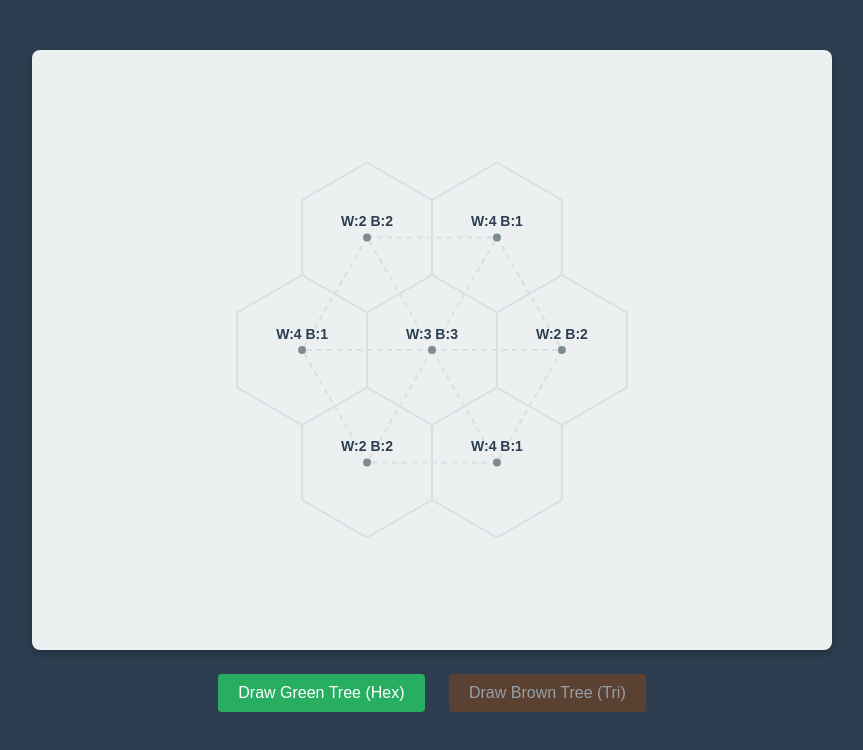
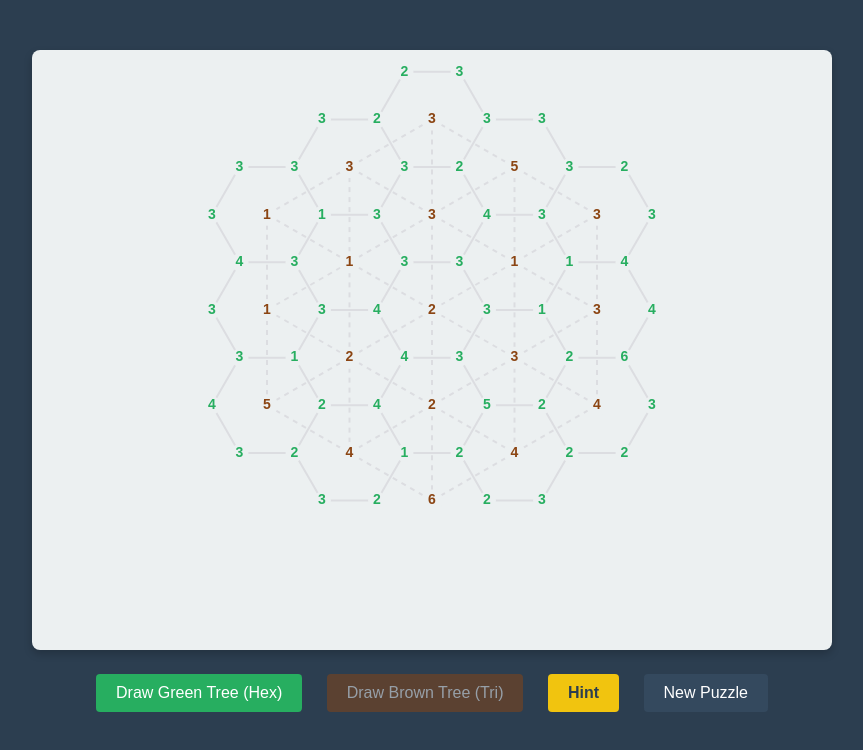
Before and after one commit to davidlowry-arch/dual-tree-puzzle, a plain HTML site: page index.html in a window 1280 px wide. Shown: the whole page, without its empty margins (208-1071 px from the left). Drawn offline with Linux system fonts and the light colour scheme.

Commit message:
update 1.1

```diff
--- a/index.html
+++ b/index.html
@@ -11,10 +11,12 @@
         <canvas id="puzzleCanvas" width="800" height="600"></canvas>
     </div>
 
-    <div id="controls">
-        <button id="btn-green" class="active">Draw Green Tree (Hex)</button>
-        <button id="btn-brown">Draw Brown Tree (Tri)</button>
-    </div>
+<div id="controls">
+    <button id="btn-green" class="active">Draw Green Tree (Hex)</button>
+    <button id="btn-brown">Draw Brown Tree (Tri)</button>
+    <button id="btn-hint" style="background-color: #f1c40f; color: #2c3e50; font-weight: bold;">Hint</button>
+    <button id="btn-new" style="background-color: #34495e; color: white;">New Puzzle</button>
+</div>
 
     <script src="script.js"></script>
 </body>
--- a/script.js
+++ b/script.js
@@ -1,99 +1,133 @@
 const canvas = document.getElementById('puzzleCanvas');
 const ctx = canvas.getContext('2d');
 
-let currentMode = 'green'; // 'green' (Hex edges) or 'brown' (Tri edges)
+let currentMode = 'green';
 
 // --- Interaction State ---
-let greenTreeEdges = []; // Array of drawn Hex edges
-let brownTreeEdges = []; // Array of drawn Tri edges
+let greenTreeEdges = [];
+let brownTreeEdges = [];
 let hoveredEdge = null;
-let errorFlashEdge = null; // Used to flash red if a loop is attempted
+let errorFlashEdge = null;
 let errorFlashTime = 0;
+let hintFlashEdge = null;
+let hintFlashTime = 0;
+
+// --- Solution State ---
+let solutionGreenEdges = [];
+let solutionBrownEdges = [];
 
 // --- Geometry Setup ---
-const HEX_SIZE = 75;
-const CENTER = { x: canvas.width / 2, y: canvas.height / 2 };
+const HEX_SIZE = 55;
+const CENTER = { x: canvas.width / 2, y: canvas.height / 2 - 40 };
 
-// The 7 Hexagons (Axial Coordinates) and our prototype clues
-const hexData = [
-    { q: 0, r: 0,   clue: "W:3 B:3" }, // Center
-    { q: 0, r: -1,  clue: "W:2 B:2" }, // North
-    { q: 1, r: -1,  clue: "W:4 B:1" }, // Northeast
-    { q: 1, r: 0,   clue: "W:2 B:2" }, // Southeast
-    { q: 0, r: 1,   clue: "W:4 B:1" }, // South
-    { q: -1, r: 1,  clue: "W:2 B:2" }, // Southwest
-    { q: -1, r: 0,  clue: "W:4 B:1" }  // Northwest
-];
+let centers = [];
+let corners = [];
+let allHexEdges = [];
+let allTriEdges = [];
 
-const centers = [];
-const hexEdgeMap = new Map();
-const triEdgeMap = new Map();
-
-// Helper to create unique IDs for points and edges to avoid duplicates
-function getKey(x, y) { return Math.round(x) + ',' + Math.round(y); }
+function getKey(x, y) { return Math.round(x * 100) + ',' + Math.round(y * 100); }
 function getEdgeKey(p1, p2) { return [getKey(p1.x, p1.y), getKey(p2.x, p2.y)].sort().join('|'); }
 
-// 1. Generate Hex Centers and Edges (Green Tree)
-hexData.forEach(hex => {
-    // Convert Axial to Pixel Coordinates
-    const cx = CENTER.x + HEX_SIZE * Math.sqrt(3) * (hex.q + hex.r / 2);
-    const cy = CENTER.y + HEX_SIZE * 3/2 * hex.r;
-    centers.push({ x: cx, y: cy, clue: hex.clue });
+// --- Initialization & Generation ---
+function generateAttempt() {
+    centers = [];
+    corners = [];
+    allHexEdges = [];
+    allTriEdges = [];
+    solutionGreenEdges = [];
+    solutionBrownEdges = [];
+    greenTreeEdges.length = 0;
+    brownTreeEdges.length = 0;
+    hoveredEdge = null;
 
-    const corners = [];
-    for (let i = 0; i < 6; i++) {
-        const angle = Math.PI / 180 * (60 * i - 30);
-        corners.push({ x: cx + HEX_SIZE * Math.cos(angle), y: cy + HEX_SIZE * Math.sin(angle) });
+    const hexes = [];
+    for (let q = -2; q <= 2; q++) {
+        for (let r = -2; r <= 2; r++) {
+            if (Math.abs(q + r) <= 2) {
+                hexes.push({ q, r });
+            }
+        }
     }
 
-    for (let i = 0; i < 6; i++) {
-        const p1 = corners[i];
-        const p2 = corners[(i + 1) % 6];
+    const uniqueCornersMap = new Map();
+    const localHexEdgeMap = new Map();
+
+    hexes.forEach((hex, i) => {
+        const cx = CENTER.x + HEX_SIZE * 1.5 * hex.q;
+        const cy = CENTER.y + HEX_SIZE * Math.sqrt(3) * (hex.r + hex.q / 2);
+        centers.push({ x: cx, y: cy, clue: 0, index: i });
+
+        const hexCorners = [];
+        for (let j = 0; j < 6; j++) {
+            const angle = Math.PI / 180 * (60 * j);
+            const px = cx + HEX_SIZE * Math.cos(angle);
+            const py = cy + HEX_SIZE * Math.sin(angle);
+            const key = getKey(px, py);
+
+            if (!uniqueCornersMap.has(key)) {
+                uniqueCornersMap.set(key, { x: px, y: py, clue: 0, id: key });
+            }
+            hexCorners.push(uniqueCornersMap.get(key));
+        }
+
+        for (let j = 0; j < 6; j++) {
+            const p1 = hexCorners[j];
+            const p2 = hexCorners[(j + 1) % 6];
             const edgeKey = getEdgeKey(p1, p2);
-        if (!hexEdgeMap.has(edgeKey)) {
-            hexEdgeMap.set(edgeKey, { id: edgeKey, p1: p1, p2: p2 });
+
+            if (!localHexEdgeMap.has(edgeKey)) {
+                // ADDED solutionValue: 0
+                localHexEdgeMap.set(edgeKey, { id: edgeKey, p1, p2, hexIndices: [i], value: 0, solutionValue: 0 });
+            } else {
+                localHexEdgeMap.get(edgeKey).hexIndices.push(i);
             }
         }
     });
 
-// 2. Generate Tri Edges connecting adjacent centers (Brown Tree)
-for (let i = 0; i < centers.length; i++) {
-    for (let j = i + 1; j < centers.length; j++) {
-        // Two hexes are adjacent if the distance between them is ~ sqrt(3) * size
-        const dist = Math.hypot(centers[i].x - centers[j].x, centers[i].y - centers[j].y);
-        if (Math.abs(dist - HEX_SIZE * Math.sqrt(3)) < 5) { // 5px tolerance
-            const edgeKey = getEdgeKey(centers[i], centers[j]);
-            if (!triEdgeMap.has(edgeKey)) {
-                triEdgeMap.set(edgeKey, { id: edgeKey, p1: centers[i], p2: centers[j] });
+    corners = Array.from(uniqueCornersMap.values());
+    const rawHexEdges = Array.from(localHexEdgeMap.values());
+
+    const interiorHexEdges = [];
+    const perimeterHexEdges = [];
+
+    rawHexEdges.forEach(hexEdge => {
+        if (hexEdge.hexIndices.length === 2) {
+            interiorHexEdges.push(hexEdge);
+            const u = hexEdge.hexIndices[0];
+            const v = hexEdge.hexIndices[1];
+            const triEdge = {
+                id: getEdgeKey(centers[u], centers[v]),
+                p1: centers[u],
+                p2: centers[v],
+                u: u,
+                v: v,
+                value: 0,
+                solutionValue: 0 // ADDED solutionValue: 0
+            };
+            allTriEdges.push(triEdge);
+            hexEdge.correspondingTriEdge = triEdge;
+        } else {
+            perimeterHexEdges.push(hexEdge);
         }
-        }
-    }
-}
+    });
 
-const allHexEdges = Array.from(hexEdgeMap.values());
-const allTriEdges = Array.from(triEdgeMap.values());
+    perimeterHexEdges.sort((a, b) => {
+        const midYa = (a.p1.y + a.p2.y) / 2;
+        const midYb = (b.p1.y + b.p2.y) / 2;
+        return midYb - midYa;
+    });
 
-// --- Math & Loop Detection ---
+    perimeterHexEdges.splice(0, 3);
+    const canopyEdges = perimeterHexEdges;
 
-// Point to Line Segment distance (for hovering)
-function pointToSegmentDist(px, py, x1, y1, x2, y2) {
-    const l2 = (x1 - x2) ** 2 + (y1 - y2) ** 2;
-    if (l2 === 0) return Math.hypot(px - x1, py - y1);
-    let t = ((px - x1) * (x2 - x1) + (py - y1) * (y2 - y1)) / l2;
-    t = Math.max(0, Math.min(1, t));
-    return Math.hypot(px - (x1 + t * (x2 - x1)), py - (y1 + t * (y2 - y1)));
-}
+    allHexEdges = [...interiorHexEdges, ...canopyEdges];
 
-// Union-Find algorithm to detect if adding an edge creates a closed loop
-function createsLoop(existingEdges, newEdge) {
     const parent = {};
-
     function find(i) {
         if (parent[i] === undefined) parent[i] = i;
         if (parent[i] === i) return i;
         return parent[i] = find(parent[i]);
     }
-
     function union(i, j) {
         let rootI = find(i);
         let rootJ = find(j);
@@ -104,47 +138,158 @@ function createsLoop(existingEdges, newEdge) {
         return false;
     }
 
-    // Build sets from existing edges
+    canopyEdges.forEach(edge => {
+        solutionGreenEdges.push(edge);
+        union(edge.p1.id, edge.p2.id);
+    });
+
+    interiorHexEdges.forEach(edge => {
+        const midX = (edge.p1.x + edge.p2.x) / 2;
+        const midY = (edge.p1.y + edge.p2.y) / 2;
+        const dist = Math.hypot(midX - CENTER.x, midY - CENTER.y);
+        edge.weight = dist + Math.random() * HEX_SIZE * 2;
+    });
+    interiorHexEdges.sort((a, b) => a.weight - b.weight);
+
+    interiorHexEdges.forEach(edge => {
+        if (union(edge.p1.id, edge.p2.id)) {
+            solutionGreenEdges.push(edge);
+        } else {
+            solutionBrownEdges.push(edge.correspondingTriEdge);
+        }
+    });
+
+    // Assign Hashi Double Lines (40% to 60% dynamically per puzzle)
+    const doubleProbability = 0.4 + Math.random() * 0.2;
+
+    solutionGreenEdges.forEach(e => {
+        e.solutionValue = Math.random() < doubleProbability ? 2 : 1;
+        e.value = 0; // Reset player state
+    });
+
+    solutionBrownEdges.forEach(e => {
+        e.solutionValue = Math.random() < doubleProbability ? 2 : 1;
+        e.value = 0; // Reset player state
+    });
+}
+
+function initPuzzle() {
+    generateAttempt();
+
+    // Tally up the solutionValues of the connected edges for the clues
+    solutionBrownEdges.forEach(e => {
+        centers[e.u].clue += e.solutionValue;
+        centers[e.v].clue += e.solutionValue;
+    });
+
+    solutionGreenEdges.forEach(e => {
+        e.p1.clue += e.solutionValue;
+        e.p2.clue += e.solutionValue;
+    });
+}
+
+// --- Player Logic & Win Condition ---
+function pointToSegmentDist(px, py, x1, y1, x2, y2) {
+    const l2 = (x1 - x2) ** 2 + (y1 - y2) ** 2;
+    if (l2 === 0) return Math.hypot(px - x1, py - y1);
+    let t = ((px - x1) * (x2 - x1) + (py - y1) * (y2 - y1)) / l2;
+    t = Math.max(0, Math.min(1, t));
+    return Math.hypot(px - (x1 + t * (x2 - x1)), py - (y1 + t * (y2 - y1)));
+}
+
+function createsLoop(existingEdges, newEdge) {
+    const parent = {};
+    function find(i) {
+        if (parent[i] === undefined) parent[i] = i;
+        if (parent[i] === i) return i;
+        return parent[i] = find(parent[i]);
+    }
+    function union(i, j) {
+        let rootI = find(i);
+        let rootJ = find(j);
+        if (rootI !== rootJ) {
+            parent[rootI] = rootJ;
+            return true;
+        }
+        return false;
+    }
+
     for (let e of existingEdges) {
         union(getKey(e.p1.x, e.p1.y), getKey(e.p2.x, e.p2.y));
     }
-
-    // Check if new edge connects two nodes already in the same set
-    let root1 = find(getKey(newEdge.p1.x, newEdge.p1.y));
-    let root2 = find(getKey(newEdge.p2.x, newEdge.p2.y));
-
-    return root1 === root2;
+    return !union(getKey(newEdge.p1.x, newEdge.p1.y), getKey(newEdge.p2.x, newEdge.p2.y));
 }
 
+function checkWinCondition() {
+    if (greenTreeEdges.length !== solutionGreenEdges.length) return false;
+    if (brownTreeEdges.length !== solutionBrownEdges.length) return false;
+
+    // Check if every edge the player drew perfectly matches its required solution weight
+    const arraysMatch = (drawnTree) => {
+        // If a player drew an incorrect line, its solutionValue is 0, so this returns false.
+        return drawnTree.every(edge => edge.value === edge.solutionValue);
+    };
+
+    if (!arraysMatch(greenTreeEdges)) return false;
+    if (!arraysMatch(brownTreeEdges)) return false;
+
+    return true;
+}
 
 // --- Event Listeners ---
+function updateModeUI() {
+    document.getElementById('btn-green').style.opacity = currentMode === 'green' ? '1' : '0.5';
+    document.getElementById('btn-brown').style.opacity = currentMode === 'brown' ? '1' : '0.5';
+}
 
-// UI Buttons
-document.getElementById('btn-green').addEventListener('click', (e) => {
-    currentMode = 'green';
-    document.getElementById('btn-green').style.opacity = '1';
-    document.getElementById('btn-brown').style.opacity = '0.5';
+document.getElementById('btn-green').addEventListener('click', () => { currentMode = 'green'; updateModeUI(); });
+document.getElementById('btn-brown').addEventListener('click', () => { currentMode = 'brown'; updateModeUI(); });
+
+updateModeUI();
+
+document.getElementById('btn-new').addEventListener('click', initPuzzle);
+
+document.getElementById('btn-hint').addEventListener('click', () => {
+    // Find lines where the player's value is lower than the required solutionValue
+    const missingGreen = solutionGreenEdges.filter(sol => sol.value < sol.solutionValue);
+    const missingBrown = solutionBrownEdges.filter(sol => sol.value < sol.solutionValue);
+
+    const allMissing = [
+        ...missingGreen.map(e => ({ edge: e, type: 'green' })),
+        ...missingBrown.map(e => ({ edge: e, type: 'brown' }))
+    ];
+
+    if (allMissing.length === 0) {
+        alert("No more hints available! If the puzzle isn't solved, you may need to erase some incorrect lines.");
+        return;
+    }
+
+    const hint = allMissing[Math.floor(Math.random() * allMissing.length)];
+    const targetTree = hint.type === 'green' ? greenTreeEdges : brownTreeEdges;
+    const drawnEdge = targetTree.find(d => d.id === hint.edge.id);
+
+    if (drawnEdge) {
+        drawnEdge.value = 2; // Upgrade to double
+    } else {
+        hint.edge.value = 1; // Draw single
+        targetTree.push(hint.edge);
+    }
+
+    hintFlashEdge = hint.edge;
+    hintFlashTime = Date.now();
+
+    if (checkWinCondition()) triggerWin();
 });
 
-document.getElementById('btn-brown').addEventListener('click', (e) => {
-    currentMode = 'brown';
-    document.getElementById('btn-brown').style.opacity = '1';
-    document.getElementById('btn-green').style.opacity = '0.5';
-});
-
-// Initialize button styles
-document.getElementById('btn-brown').style.opacity = '0.5';
-
-// Mouse Hover Tracking
 canvas.addEventListener('mousemove', (e) => {
     const rect = canvas.getBoundingClientRect();
     const mx = e.clientX - rect.left;
     const my = e.clientY - rect.top;
 
-    let closestDist = 15; // Hover snap radius
     hoveredEdge = null;
+    let closestDist = 15;
 
-    const targetEdges = currentMode === 'green' ? allHexEdges : allTriEdges;
+    let targetEdges = currentMode === 'green' ? allHexEdges : allTriEdges;
 
     for (let edge of targetEdges) {
         const d = pointToSegmentDist(mx, my, edge.p1.x, edge.p1.y, edge.p2.x, edge.p2.y);
@@ -155,25 +300,42 @@ canvas.addEventListener('mousemove', (e) => {
     }
 });
 
-// Mouse Click Toggle
+function triggerWin() {
+    setTimeout(() => {
+        if (window.confirm("Congratulations! You've solved the puzzle! Play again?")) {
+            initPuzzle();
+        }
+    }, 50);
+}
+
 canvas.addEventListener('mousedown', () => {
     if (!hoveredEdge) return;
 
     const targetTree = currentMode === 'green' ? greenTreeEdges : brownTreeEdges;
-    const index = targetTree.findIndex(e => e.id === hoveredEdge.id);
+    const existingEdge = targetTree.find(e => e.id === hoveredEdge.id);
 
-    if (index > -1) {
-        // If it already exists, remove it (erase)
+    if (existingEdge) {
+        if (existingEdge.value === 1) {
+            // Upgrade to double line
+            existingEdge.value = 2;
+        } else {
+            // Remove completely
+            const index = targetTree.indexOf(existingEdge);
             targetTree.splice(index, 1);
+            existingEdge.value = 0;
+        }
     } else {
-        // If it doesn't exist, verify it doesn't create a loop
+        // Draw new single line
         if (createsLoop(targetTree, hoveredEdge)) {
             errorFlashEdge = hoveredEdge;
             errorFlashTime = Date.now();
         } else {
+            hoveredEdge.value = 1;
             targetTree.push(hoveredEdge);
         }
     }
+
+    if (checkWinCondition()) triggerWin();
 });
 
 
@@ -189,46 +351,76 @@ function drawLine(p1, p2, color, width, isDashed = false) {
     ctx.setLineDash([]);
 }
 
+// Advanced renderer for Hashi lines
+function drawEdge(e, color, width, isDashed = false) {
+    if (e.value === 2) {
+        // Calculate normals to draw parallel offset lines
+        const dx = e.p2.x - e.p1.x;
+        const dy = e.p2.y - e.p1.y;
+        const len = Math.hypot(dx, dy);
+        const nx = (-dy / len) * 3.5;
+        const ny = (dx / len) * 3.5;
+
+        drawLine({x: e.p1.x + nx, y: e.p1.y + ny}, {x: e.p2.x + nx, y: e.p2.y + ny}, color, width * 0.6, isDashed);
+        drawLine({x: e.p1.x - nx, y: e.p1.y - ny}, {x: e.p2.x - nx, y: e.p2.y - ny}, color, width * 0.6, isDashed);
+    } else {
+        // Standard single line
+        drawLine(e.p1, e.p2, color, width, isDashed);
+    }
+}
+
 function draw() {
     ctx.clearRect(0, 0, canvas.width, canvas.height);
 
-    // 1. Draw Base Grid (Faint)
+    // Draw background grids
     allHexEdges.forEach(e => drawLine(e.p1, e.p2, '#dcdde1', 2));
     allTriEdges.forEach(e => drawLine(e.p1, e.p2, '#dcdde1', 2, true));
 
-    // 2. Draw Hover State
+    // Draw hover state
     if (hoveredEdge) {
         drawLine(hoveredEdge.p1, hoveredEdge.p2, '#bdc3c7', 8);
     }
 
-    // 3. Draw Confirmed Trees
-    greenTreeEdges.forEach(e => drawLine(e.p1, e.p2, '#27ae60', 6));
-    brownTreeEdges.forEach(e => drawLine(e.p1, e.p2, '#8e44ad', 6)); // Using purple/brown
+    // Draw player's hashi networks
+    greenTreeEdges.forEach(e => drawEdge(e, '#27ae60', 6));
+    brownTreeEdges.forEach(e => drawEdge(e, '#8B4513', 6));
 
-    // 4. Draw Error Flash (If loop attempted)
+    if (hintFlashEdge && Date.now() - hintFlashTime < 600) {
+        drawLine(hintFlashEdge.p1, hintFlashEdge.p2, '#f1c40f', 12);
+    }
+
     if (errorFlashEdge && Date.now() - errorFlashTime < 300) {
         drawLine(errorFlashEdge.p1, errorFlashEdge.p2, '#e74c3c', 8);
     }
 
-    // 5. Draw Hex Centers & Text Clues
     ctx.font = "bold 14px sans-serif";
     ctx.textAlign = "center";
     ctx.textBaseline = "middle";
 
+    // Draw Brown Clues (Triangle centers)
     centers.forEach(c => {
-        // Draw little node circle
         ctx.beginPath();
-        ctx.arc(c.x, c.y, 4, 0, Math.PI * 2);
-        ctx.fillStyle = '#7f8c8d';
+        ctx.arc(c.x, c.y, 11, 0, Math.PI * 2);
+        ctx.fillStyle = '#ecf0f1';
         ctx.fill();
+        ctx.fillStyle = '#8B4513';
+        if(c.clue > 0) ctx.fillText(c.clue, c.x, c.y);
+    });
 
-        // Draw Clue Text
-        ctx.fillStyle = '#2c3e50';
-        ctx.fillText(c.clue, c.x, c.y - 15);
+    // Draw Green Clues (Hexagon corners)
+    corners.forEach(c => {
+        if (c.clue > 0) {
+            ctx.beginPath();
+            ctx.arc(c.x, c.y, 9, 0, Math.PI * 2);
+            ctx.fillStyle = '#ecf0f1';
+            ctx.fill();
+            ctx.fillStyle = '#27ae60';
+            ctx.fillText(c.clue, c.x, c.y);
+        }
     });
 
     requestAnimationFrame(draw);
 }
 
-// Start Engine
+initPuzzle();
 draw();
```
Lines whose indentation alone changed are shown as unchanged.
